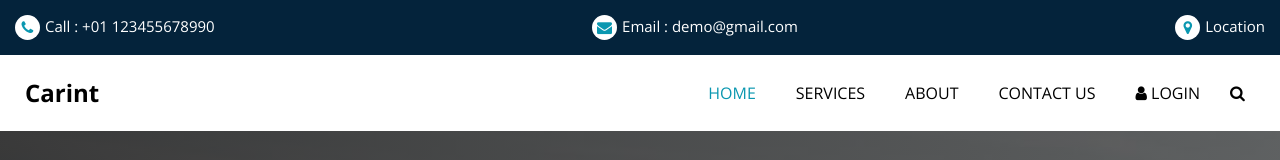
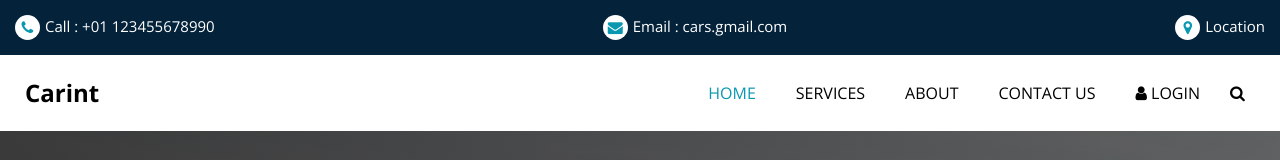
Before and after one commit to manjumunch/truckshop, a plain HTML site: page index.html in a window 1280 px wide. Shown: the top 160 px of the page. Drawn offline with nearby package versions, Linux system fonts and the light colour scheme; some packages are replaced by stand-ins of ours.

Commit message:
Update index.html

```diff
--- a/index.html
+++ b/index.html
@@ -52,7 +52,7 @@
             <a href="">
               <i class="fa fa-envelope" aria-hidden="true"></i>
               <span>
-                Email : demo@gmail.com
+                Email : cars.gmail.com
               </span>
             </a>
             <a href="">
```
